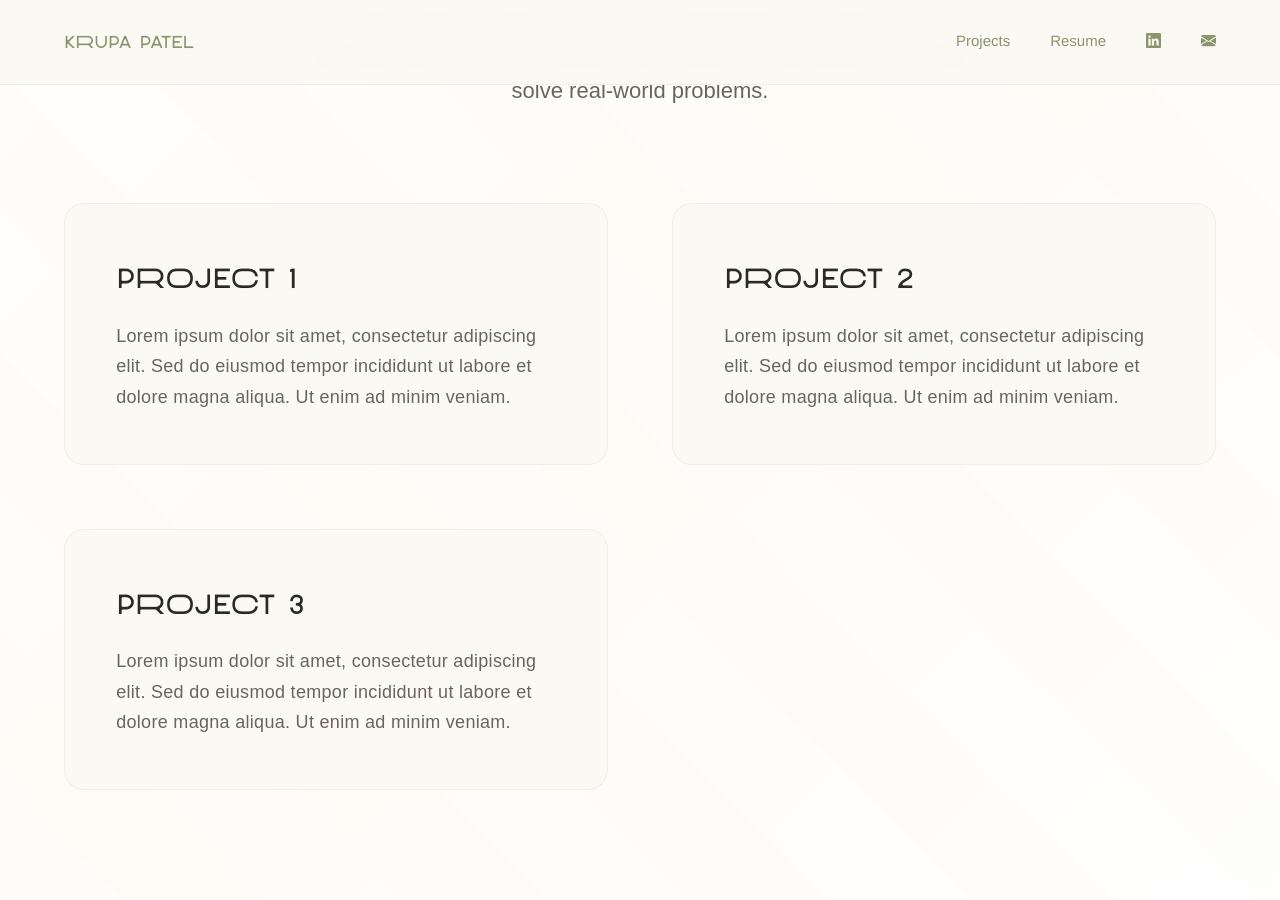
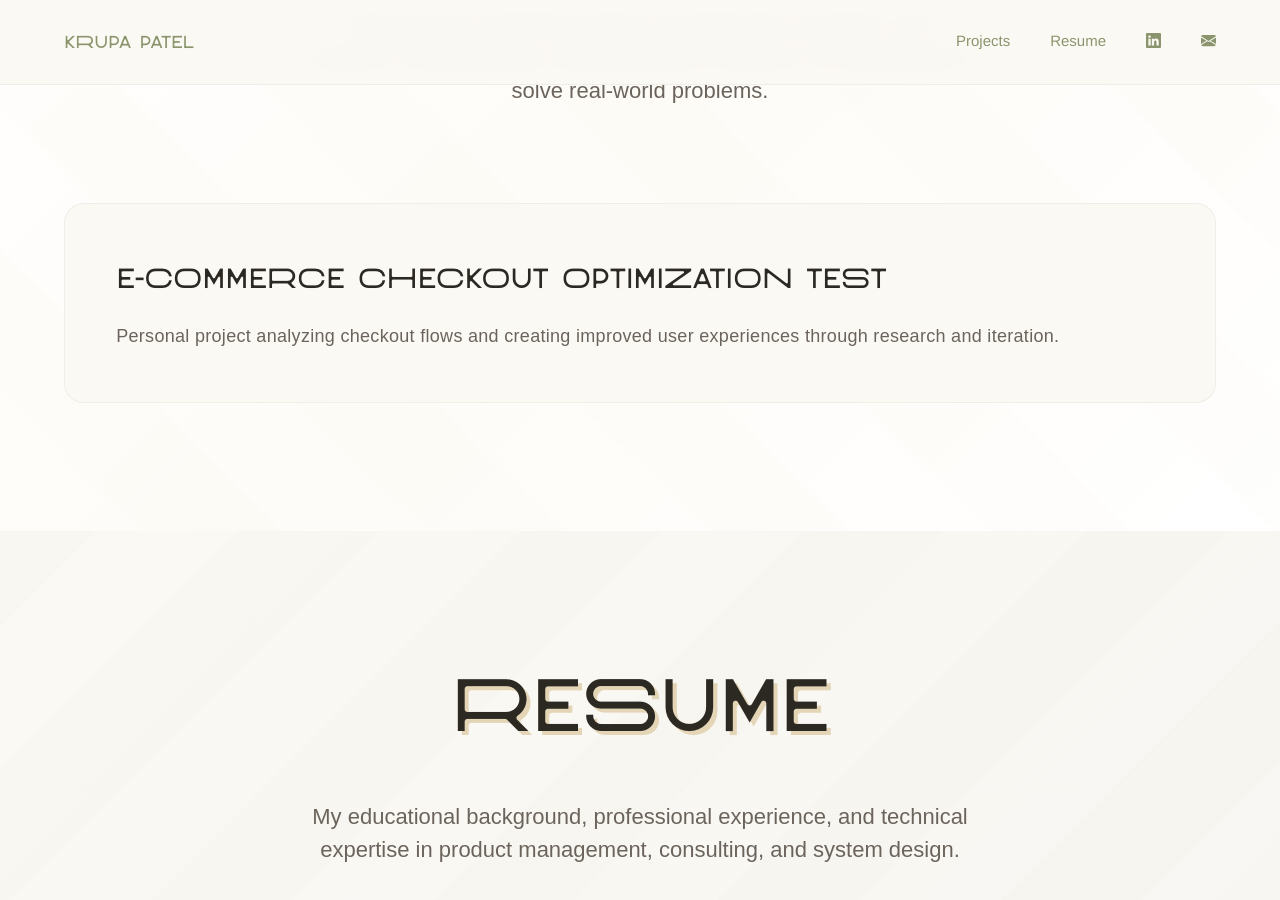
Before and after one commit to krupabpatel/krupa-portfolio, a Jekyll site: the page built from index.html, in a window 1280 px wide and 900 px high, scrolled down 975 px. Built offline with Jekyll 4.4.1, drawn with Linux system fonts in a browser that asks for light colours; some web fonts are replaced.

Commit message:
Enable dynamic project cards and improve CMS content handling
- Convert homepage to use Jekyll collections for automatic project card generation
- Update project layout to display markdown content with proper styling
- Add URL slug field to CMS for customizable project URLs
- Remove hardcoded project data in favor of dynamic CMS-driven content

```diff
--- a/admin/config.yml
+++ b/admin/config.yml
@@ -18,10 +18,11 @@ collections:
     fields:
       - { label: "Layout", name: "layout", widget: "hidden", default: "project" }
       - { label: "Title", name: "title", widget: "string" }
+      - { label: "URL Slug", name: "slug", widget: "string", hint: "URL-friendly name (e.g., 'my-project' becomes /projects/my-project/)", pattern: ['^[a-z0-9-]+$', "Only lowercase letters, numbers, and hyphens allowed"] }
       - { label: "Summary", name: "summary", widget: "text", hint: "Short description for project cards on homepage" }
       - { label: "Role", name: "role", widget: "string" }
       - { label: "Tools Used", name: "tools", widget: "list", allow_add: true, field: { label: "Tool", name: "tool", widget: "string" } }
-      - { label: "Content", name: "content", widget: "text", hint: "Main project description (plain text)" }
+      - { label: "Content", name: "body", widget: "markdown", hint: "Main project description" }
       - label: "Images"
         name: "images"
         widget: "list"
--- a/index.html
+++ b/index.html
@@ -45,18 +45,12 @@ layout: default
         <p class="section-subtitle">Side projects exploring product management concepts, user research methodologies, and data-driven solutions I've developed to solve real-world problems.</p>
       </div>
       <div class="project-grid">
-        <div class="project-card" data-href="{{ '/project-1.html' | relative_url }}">
-          <h3>Project 1</h3>
-          <p>Lorem ipsum dolor sit amet, consectetur adipiscing elit. Sed do eiusmod tempor incididunt ut labore et dolore magna aliqua. Ut enim ad minim veniam.</p>
+        {% for project in site.projects %}
+        <div class="project-card" data-href="{{ project.url | relative_url }}">
+          <h3>{{ project.title }}</h3>
+          <p>{{ project.summary }}</p>
         </div>
-        <div class="project-card" data-href="{{ '/project-template.html' | relative_url }}">
-          <h3>Project 2</h3>
-          <p>Lorem ipsum dolor sit amet, consectetur adipiscing elit. Sed do eiusmod tempor incididunt ut labore et dolore magna aliqua. Ut enim ad minim veniam.</p>
-        </div>
-        <div class="project-card">
-          <h3>Project 3</h3>
-          <p>Lorem ipsum dolor sit amet, consectetur adipiscing elit. Sed do eiusmod tempor incididunt ut labore et dolore magna aliqua. Ut enim ad minim veniam.</p>
-        </div>
+        {% endfor %}
       </div>
     </div>
   </section>
```
Also changed, not shown: _layouts/project.html (+16 -3 lines), _projects/project-1.md (+3 -1 lines).
